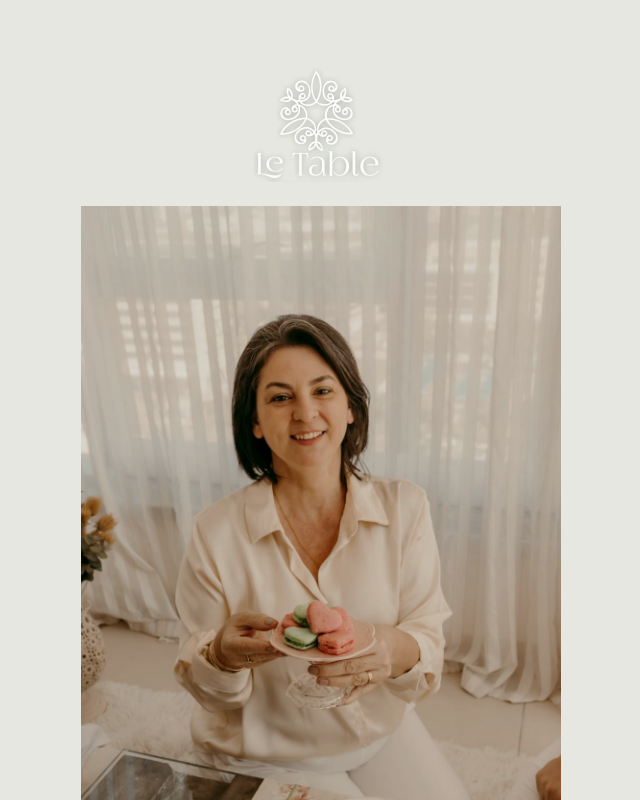
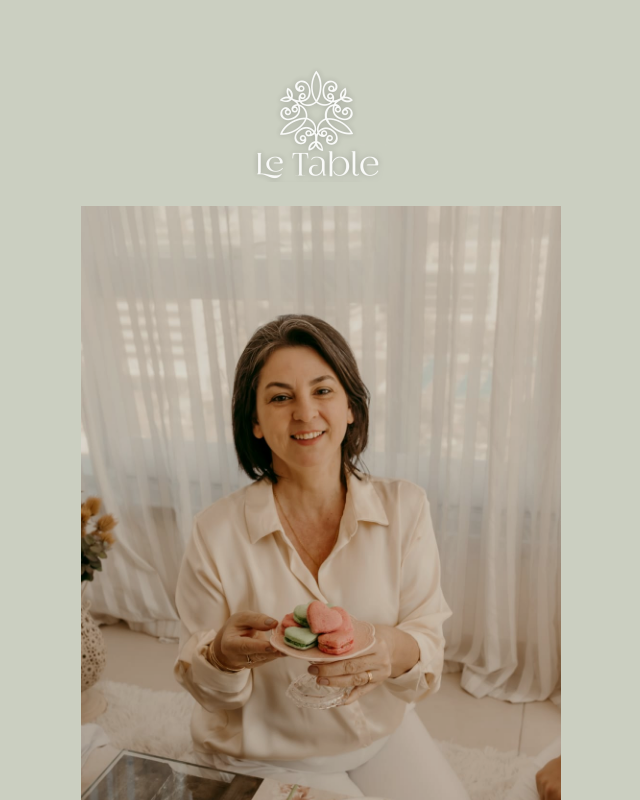
Before and after one commit to kainamf/entre-loucas-e-gestos, a React (Vite) app: page / in a window 1280 px wide. Shown: the top 800 px of the page, without its empty margins (319-959 px from the left). Built offline with nearby package versions, Linux system fonts and the light colour scheme.

Commit message:
fix: Adjust background opacity in Hero component

```diff
--- a/src/components/Hero.tsx
+++ b/src/components/Hero.tsx
@@ -4,7 +4,7 @@ interface HeroProps {
 
 export default function Hero({ onCTAClick }: HeroProps) {
   return (
-  <section className="py-12 md:py-16 bg-verde/30">
+  <section className="py-12 md:py-16 bg-verde/60">
       <div className="max-w-6xl mx-auto px-6">
         {/* Logo on top */}
         <div className="mb-6 flex justify-center">
```
